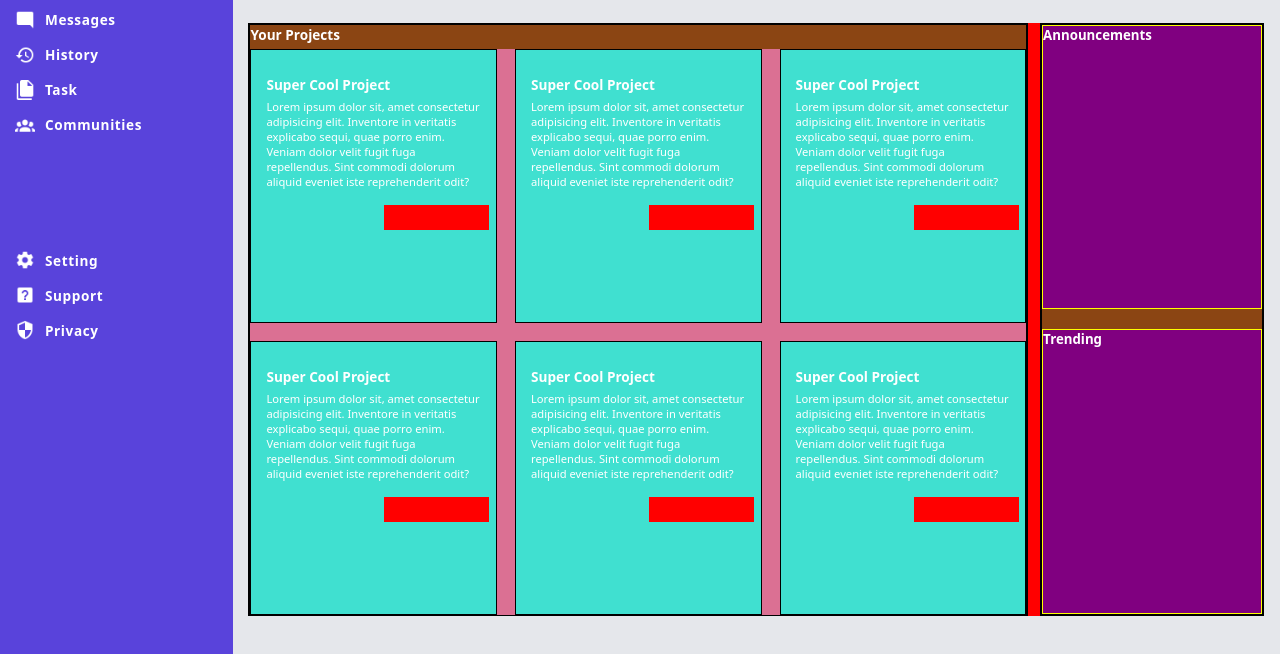
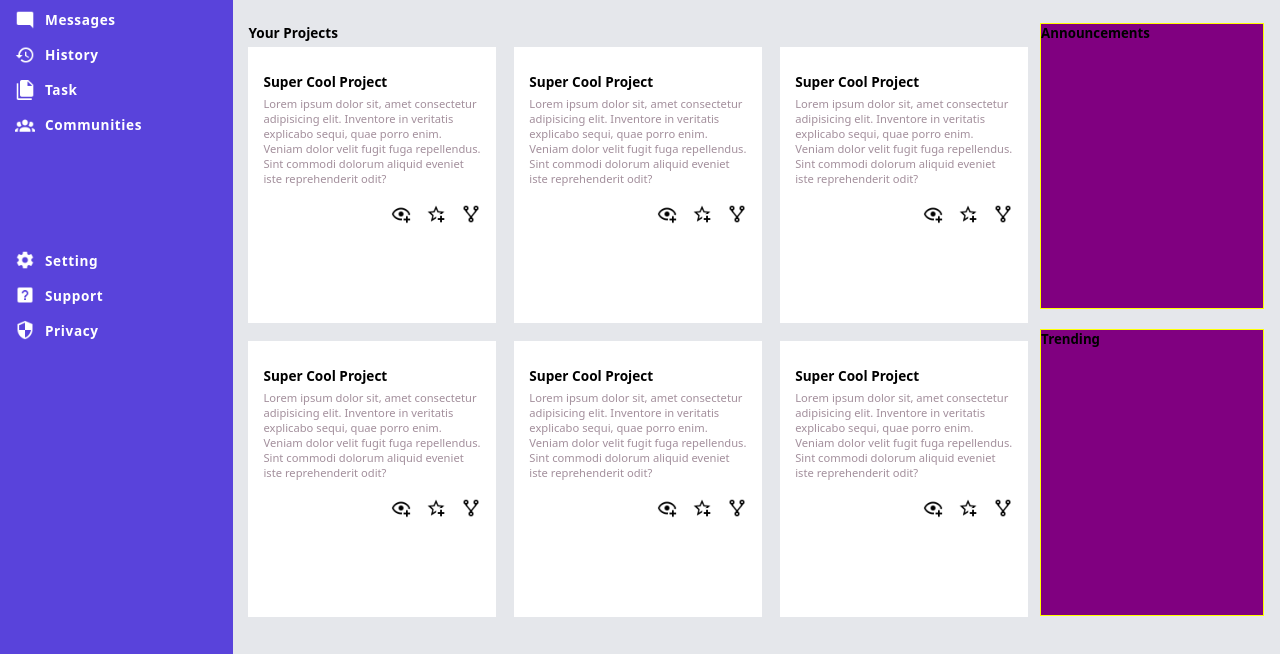
Before and after one commit to DasTapan/Admin-Dashboard, a plain HTML site: page index.html in a window 1280 px wide. Shown: the part 146-800 px from the top of the page. Drawn offline with Linux system fonts and the light colour scheme.

Commit message:
Remove some dummy background-color

```diff
--- a/index.html
+++ b/index.html
@@ -93,7 +93,11 @@
                                     explicabo sequi, quae porro enim. Veniam dolor velit fugit fuga repellendus. Sint
                                     commodi dolorum aliquid eveniet iste reprehenderit odit?</p>
                             </div>
-                            <div class="action-icon"></div>
+                            <div class="action-icon">
+                                <img src="./Icons/watchlist-icon.png" alt="watchlist-icon">
+                                <img src="./Icons/bookmark-icon.png" alt="bookmark-icon">
+                                <img src="./Icons/fork-icon.png" alt="fork-source-code-icon">
+                            </div>
                         </div>
                         <div class="item-card item2">
                             <div class="card-text">
@@ -102,7 +106,11 @@
                                     explicabo sequi, quae porro enim. Veniam dolor velit fugit fuga repellendus. Sint
                                     commodi dolorum aliquid eveniet iste reprehenderit odit?</p>
                             </div>
-                            <div class="action-icon"></div>
+                            <div class="action-icon">
+                                <img src="./Icons/watchlist-icon.png" alt="watchlist-icon">
+                                <img src="./Icons/bookmark-icon.png" alt="bookmark-icon">
+                                <img src="./Icons/fork-icon.png" alt="fork-source-code-icon">
+                            </div>
                         </div>
                         <div class="item-card item3">
                             <div class="card-text">
@@ -111,7 +119,11 @@
                                     explicabo sequi, quae porro enim. Veniam dolor velit fugit fuga repellendus. Sint
                                     commodi dolorum aliquid eveniet iste reprehenderit odit?</p>
                             </div>
-                            <div class="action-icon"></div>
+                            <div class="action-icon">
+                                <img src="./Icons/watchlist-icon.png" alt="watchlist-icon">
+                                <img src="./Icons/bookmark-icon.png" alt="bookmark-icon">
+                                <img src="./Icons/fork-icon.png" alt="fork-source-code-icon">
+                            </div>
                         </div>
                         <div class="item-card item4">
                             <div class="card-text">
@@ -120,7 +132,11 @@
                                     explicabo sequi, quae porro enim. Veniam dolor velit fugit fuga repellendus. Sint
                                     commodi dolorum aliquid eveniet iste reprehenderit odit?</p>
                             </div>
-                            <div class="action-icon"></div>
+                            <div class="action-icon">
+                                <img src="./Icons/watchlist-icon.png" alt="watchlist-icon">
+                                <img src="./Icons/bookmark-icon.png" alt="bookmark-icon">
+                                <img src="./Icons/fork-icon.png" alt="fork-source-code-icon">
+                            </div>
                         </div>
                         <div class="item-card item5">
                             <div class="card-text">
@@ -129,7 +145,11 @@
                                     explicabo sequi, quae porro enim. Veniam dolor velit fugit fuga repellendus. Sint
                                     commodi dolorum aliquid eveniet iste reprehenderit odit?</p>
                             </div>
-                            <div class="action-icon"></div>
+                            <div class="action-icon">
+                                <img src="./Icons/watchlist-icon.png" alt="watchlist-icon">
+                                <img src="./Icons/bookmark-icon.png" alt="bookmark-icon">
+                                <img src="./Icons/fork-icon.png" alt="fork-source-code-icon">
+                            </div>
                         </div>
                         <div class="item-card item6">
                             <div class="card-text">
@@ -138,7 +158,11 @@
                                     explicabo sequi, quae porro enim. Veniam dolor velit fugit fuga repellendus. Sint
                                     commodi dolorum aliquid eveniet iste reprehenderit odit?</p>
                             </div>
-                            <div class="action-icon"></div>
+                            <div class="action-icon">
+                                <img src="./Icons/watchlist-icon.png" alt="watchlist-icon">
+                                <img src="./Icons/bookmark-icon.png" alt="bookmark-icon">
+                                <img src="./Icons/fork-icon.png" alt="fork-source-code-icon">
+                            </div>
                         </div>
                     </div>
                 </div>
--- a/style.css
+++ b/style.css
@@ -217,17 +217,17 @@ ul {
 .main-content>div {
     width: 97%;
     height: 92%;
-    background-color: red;
+    /* background-color: red; */
 
     display: grid;
     grid-template-columns: 4fr 1.15fr;
     column-gap: 12px;
-    color: white;
+    color: black;
 }
 
 .main-content>div>div {
-    background-color: saddlebrown;
-    border: 2px solid black;
+    /* background-color: saddlebrown; */
+    /* border: 2px solid black; */
 }
 
 .primary-card h5 {
@@ -256,7 +256,7 @@ ul {
 }
 
 .card-container {
-    background-color: palevioletred;
+    /* background-color: palevioletred; */
     height: calc(100% - 23px);
 
     display: grid;
@@ -266,11 +266,9 @@ ul {
 }
 
 .item-card {
-    background-color: turquoise;
-    border: 1px solid black;
+    background-color: #FFFFFF;
+    /* border: 1px solid black; */
     padding: 25px 15px 15px;
-
-    color: white;
 }
 
 .card-text {
@@ -280,12 +278,29 @@ ul {
     font-size: 0.7rem;
 }
 
+.card-text>h5 {
+    color: black;
+}
+
+.card-text>p {
+    color: #A38F9C;
+}
+
 .action-icon {
-    background-color: red;
+    /* background-color: red; */
     height: 25px;
     width: 105px;
     margin-left: 55%;
     /* margin-left: clamp(20px, 55%, 75px); */
+
+    display: flex;
+    justify-content: space-around;
+    align-items: center;
+}
+
+.action-icon img {
+    height: 20px;
+    width: 20px;
 }
 
 /* .main-content style ends here */
```
